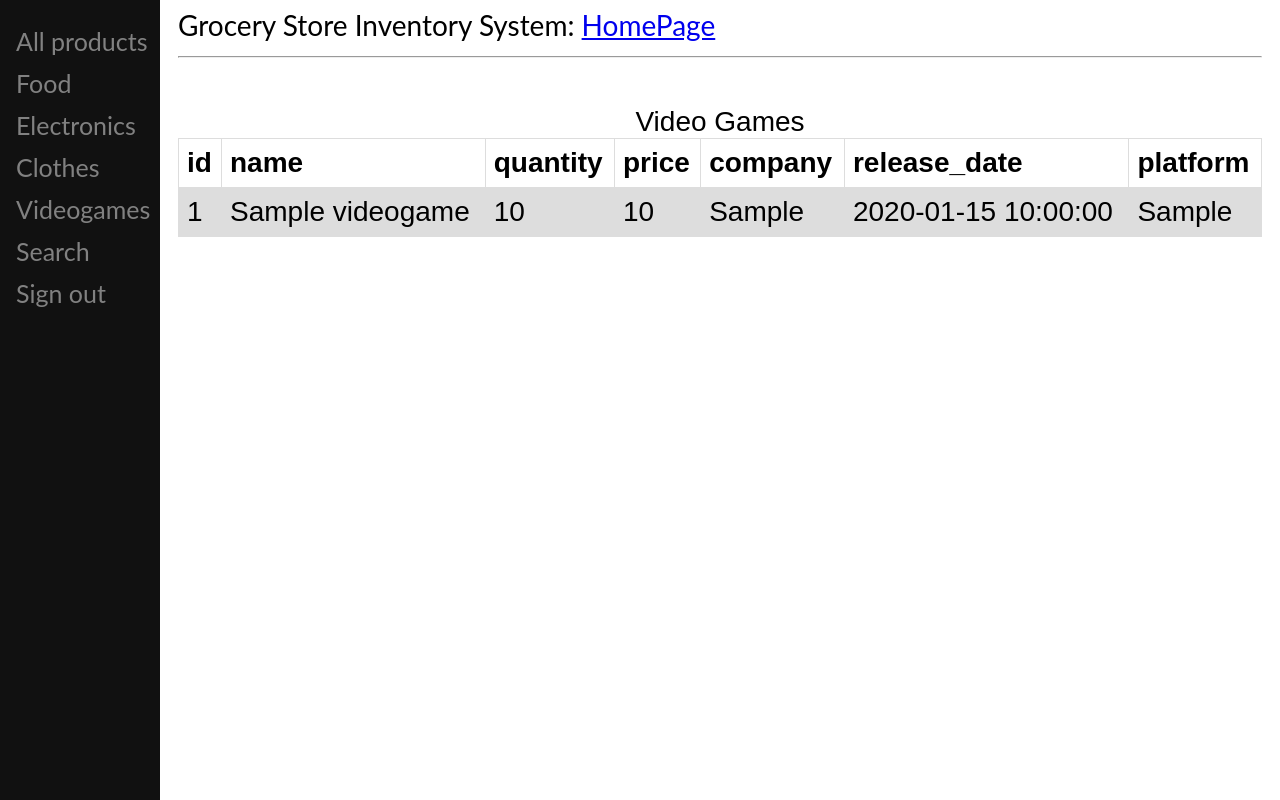
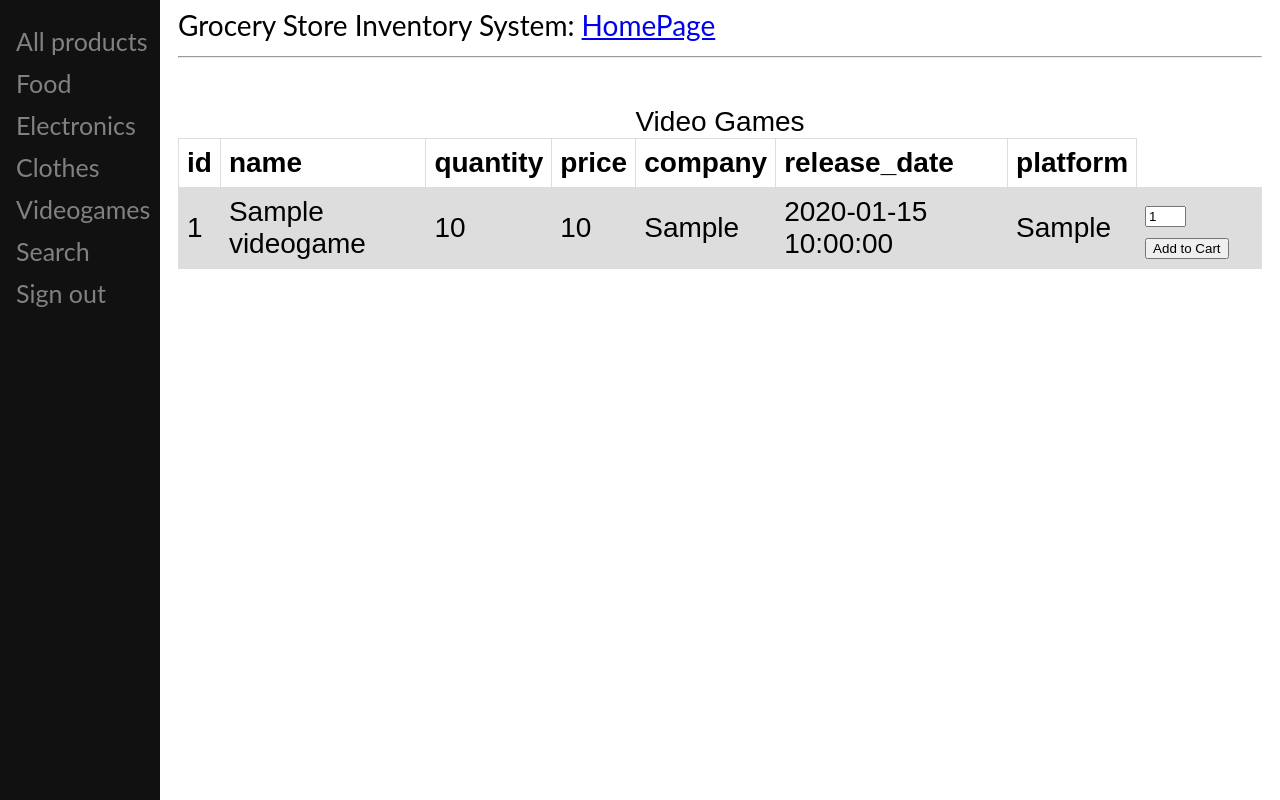
Before and after one commit to ms166/project-311, a Flask app: page /videogames in a window 1280 px wide. Run offline with Flask 2, Linux system fonts and the light colour scheme; the visitor is signed in with stand-in values (Sample User, id 1); tables that the repository leaves empty or names only in its code hold one stand-in row (values such as "Sample post").

Commit message:
added add to cart button

```diff
--- a/app/templates/users/videogames.html
+++ b/app/templates/users/videogames.html
@@ -14,10 +14,16 @@
 		{% for row in videogames_rows %}
 			<tr>
 				{% for item in row %}
+					<td>
+						{{ item }}
+					</td>
+				{% endfor %}
 				<td>
-					{{ item }}
+					<form action="" target="_self"
+					<input type="hidden" name="itemname" value="{{ row.name }}"/>
+					<input type="text" name="quantity" value="1" size="2" />
+					<input type="submit" value="Add to Cart" />
 				</td>
-				{% endfor %}
 			</tr><br>
 		{% endfor %}
 	</table>
```
